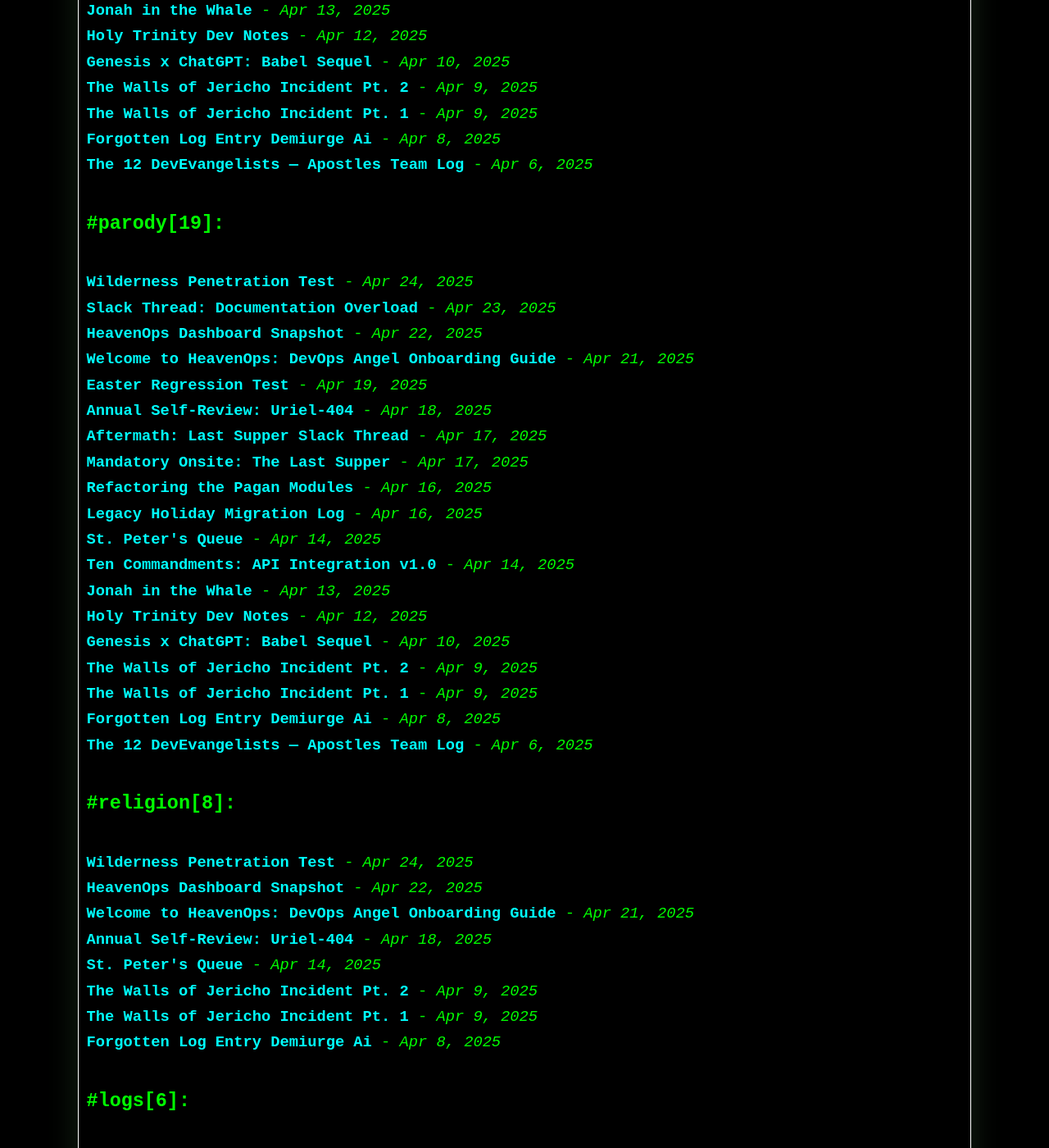
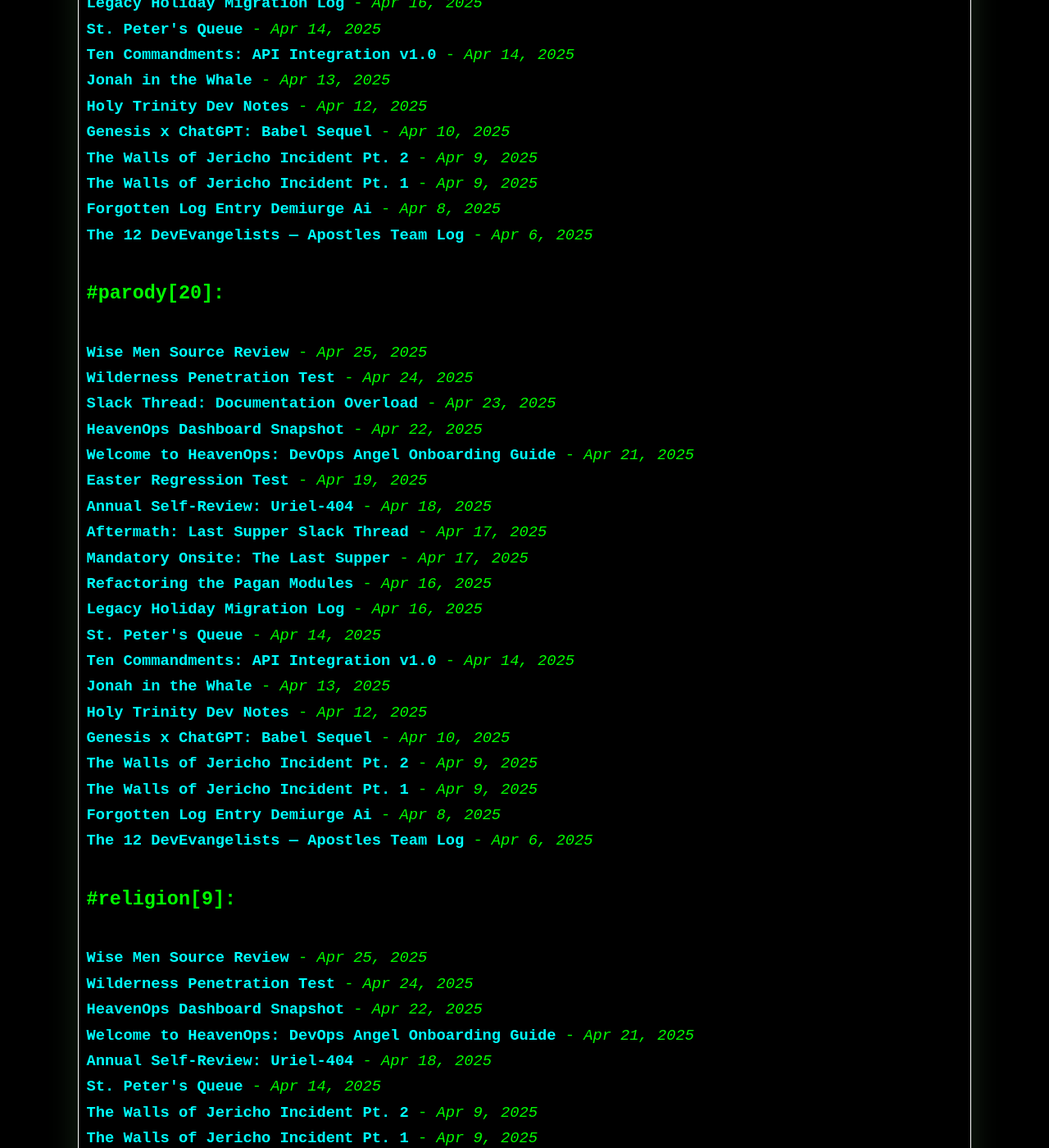
Before and after one commit to anthonypdawson/divine-devops-universe, a Jekyll site: the page built from archive.md, in a window 1280 px wide and 1400 px high, scrolled down 2374 px. Shown: the whole window at 82% size. Built offline with Jekyll 4.4.1, drawn with Linux system fonts in a browser that asks for light colours; some of the changed text lies outside the part shown.

Commit message:
New post

```diff
--- a/_future/wise-men-source-review.md
+++ b/_posts/2025-04-25-wise-men-source-review.md
@@ -1,7 +1,7 @@
 ---
 layout: terminal_post
 title: "Wise Men Source Review"
-date:
+date: 2025-04-25 10:00:00
 tags: [devops, parody, religion, nativity, consultants, jesus, source-code]
 ---
 
```
